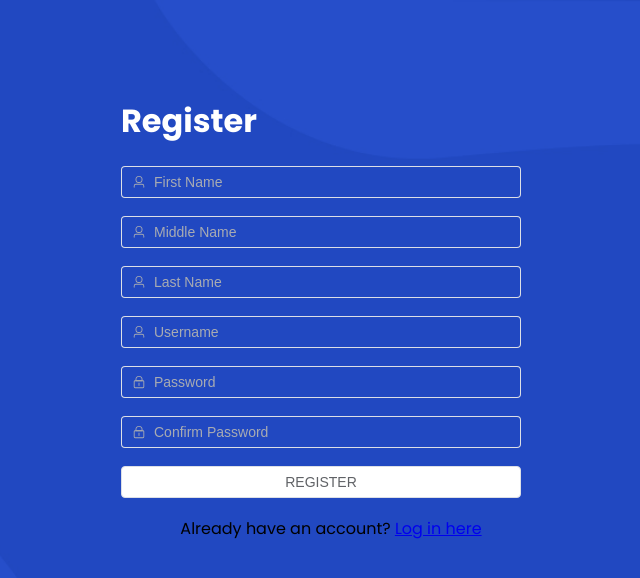
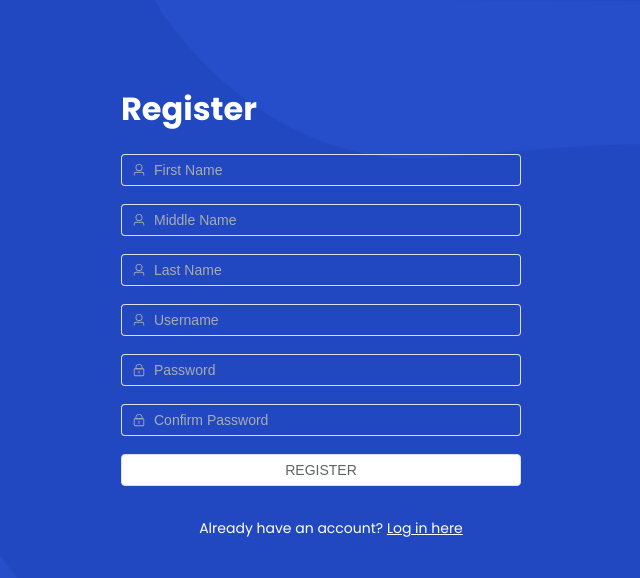
Before and after one commit to deekeso/activity1, a Vue app: page /register in a window 1280 px wide. Shown: the top 578 px of the page, without its empty margins (317-957 px from the left). Built offline with nearby package versions, Linux system fonts and the light colour scheme.

Commit message:
remove text decoration

```diff
--- a/src/views/Login.vue
+++ b/src/views/Login.vue
@@ -29,7 +29,6 @@ p {
 
 a {
   color: white;
-  text-decoration: none;
 }
 
 a:hover {
--- a/src/views/Register.vue
+++ b/src/views/Register.vue
@@ -5,10 +5,10 @@ import RegisterForm from "../components/RegisterForm.vue";
 <template>
   <div class="form-container">
     <RegisterForm />
-    <div>
+    <p>
       Already have an account?
       <router-link to="/login">Log in here</router-link>
-    </div>
+    </p>
   </div>
 </template>
 
@@ -21,4 +21,17 @@ import RegisterForm from "../components/RegisterForm.vue";
   align-items: center;
   justify-content: center;
 }
+
+p {
+  color: white;
+  font-size: 14px;
+}
+
+a {
+  color: white;
+}
+
+a:hover {
+  color: rgb(167, 187, 80);
+}
 </style>
```
